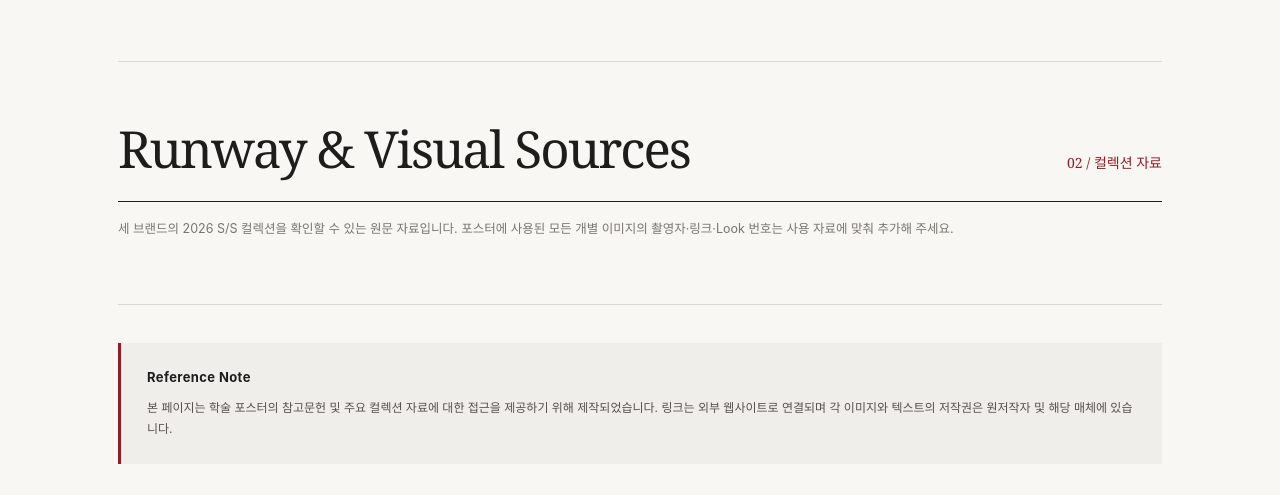
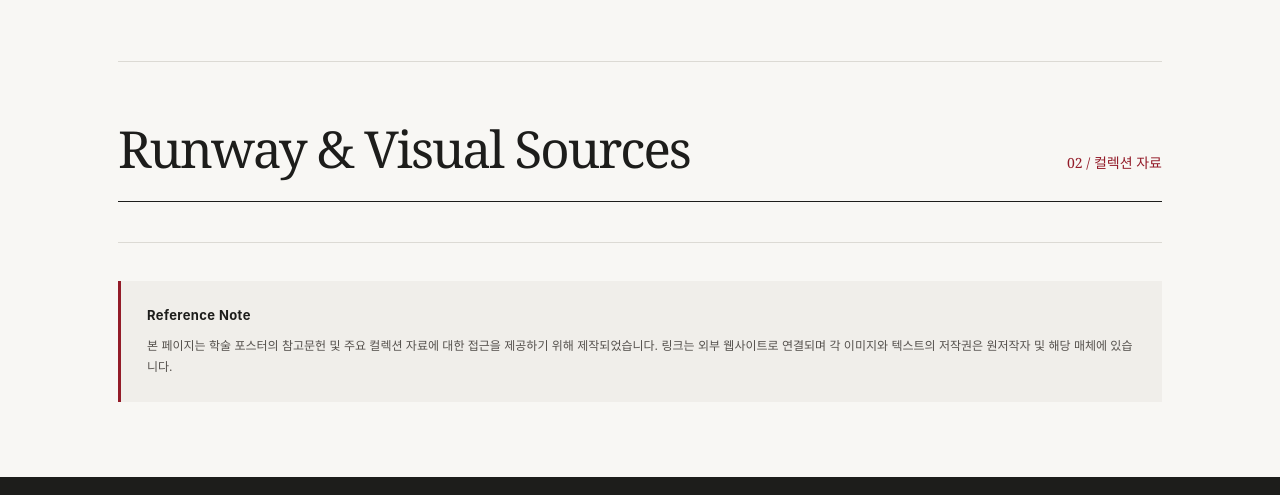
Before and after one commit to this-soyoung/poster-references, a plain HTML site: page index.html in a window 1280 px wide. Shown: the part 2612-3107 px from the top of the page. Drawn offline with Linux system fonts and the light colour scheme.

Commit message:
Update index.html

```diff
--- a/index.html
+++ b/index.html
@@ -127,7 +127,6 @@
     </section>
     <section class="section" id="collection-section">
       <div class="section-heading"><h2>Runway &amp; Visual Sources</h2><span class="section-num">02 / 컬렉션 자료</span></div>
-      <p class="section-desc">세 브랜드의 2026 S/S 컬렉션을 확인할 수 있는 원문 자료입니다. 포스터에 사용된 모든 개별 이미지의 촬영자·링크·Look 번호는 사용 자료에 맞춰 추가해 주세요.</p>
       <ol id="collection-list" class="refs"></ol>
 
     </section>
```
